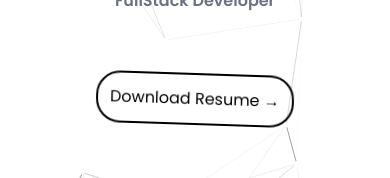
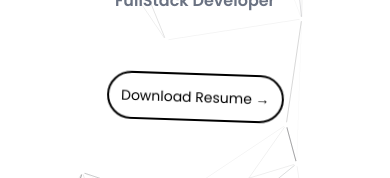
Before and after one commit to Au-xx5/portfolio, a React (Vite) app: page / in a window 390 px wide. Shown: the part 259-437 px from the top of the page. Built offline with nearby package versions, Linux system fonts and the light colour scheme.

Commit message:
Update Resume download link styling for improved responsiveness

```diff
--- a/src/components/Profile.jsx
+++ b/src/components/Profile.jsx
@@ -33,7 +33,7 @@ const Home = () => {
             <a
               href="/resume/baruch-resume.pdf"
               download="Baruch_Resume"
-              className="inline-block text-black dark:text-gray-200 border-2 rounded-3xl p-3 active:bg-black active:text-white dark:active:bg-[#232425] active:scale-110 active:skew-x-3 lg:hover:text-white lg:hover:bg-black dark:lg:hover:bg-[#232425] transition-all duration-500 ease-in-out lg:hover:scale-110  lg:hover:skew-x-3 animate-wiggle"
+              className="text-sm lg:text-lg inline-block text-black dark:text-gray-200 border-2 rounded-3xl p-3 active:bg-black active:text-white dark:active:bg-[#232425] active:scale-110 active:skew-x-3 lg:hover:text-white lg:hover:bg-black dark:lg:hover:bg-[#232425] transition-all duration-500 ease-in-out lg:hover:scale-110  lg:hover:skew-x-3 animate-wiggle"
             >
               Download Resume →
             </a>
```
